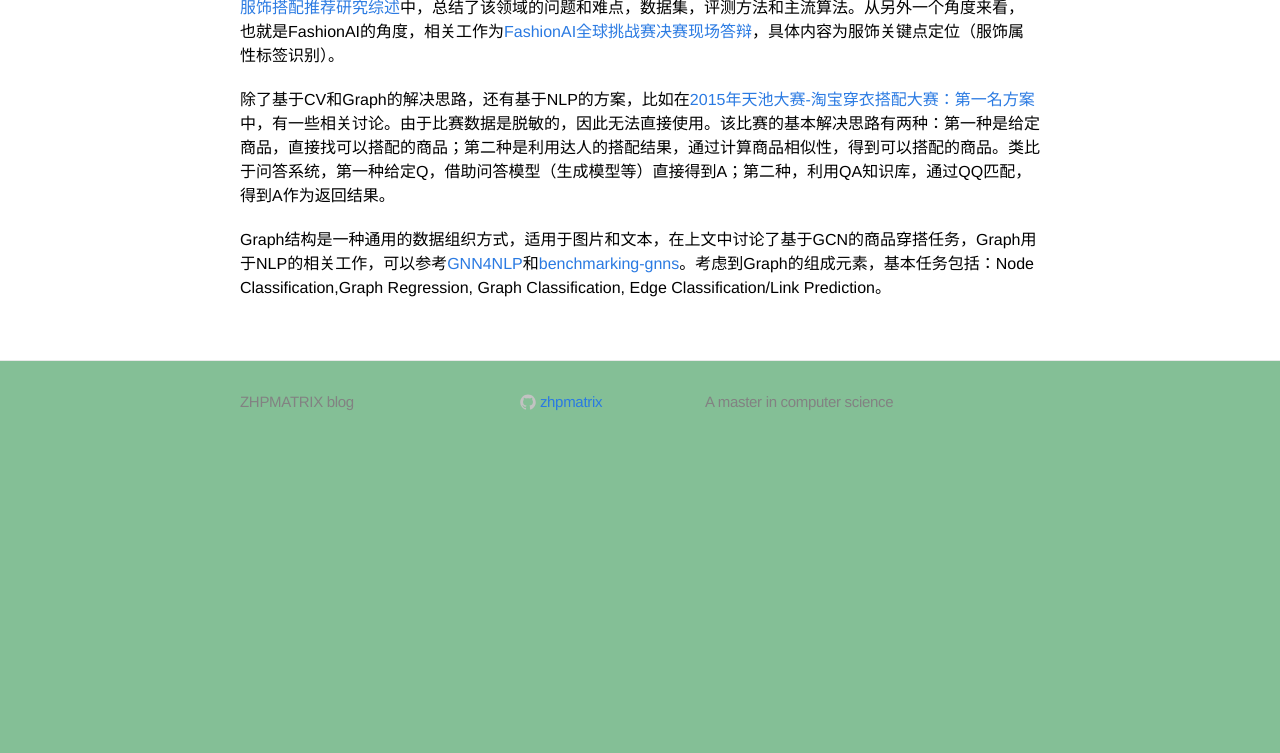
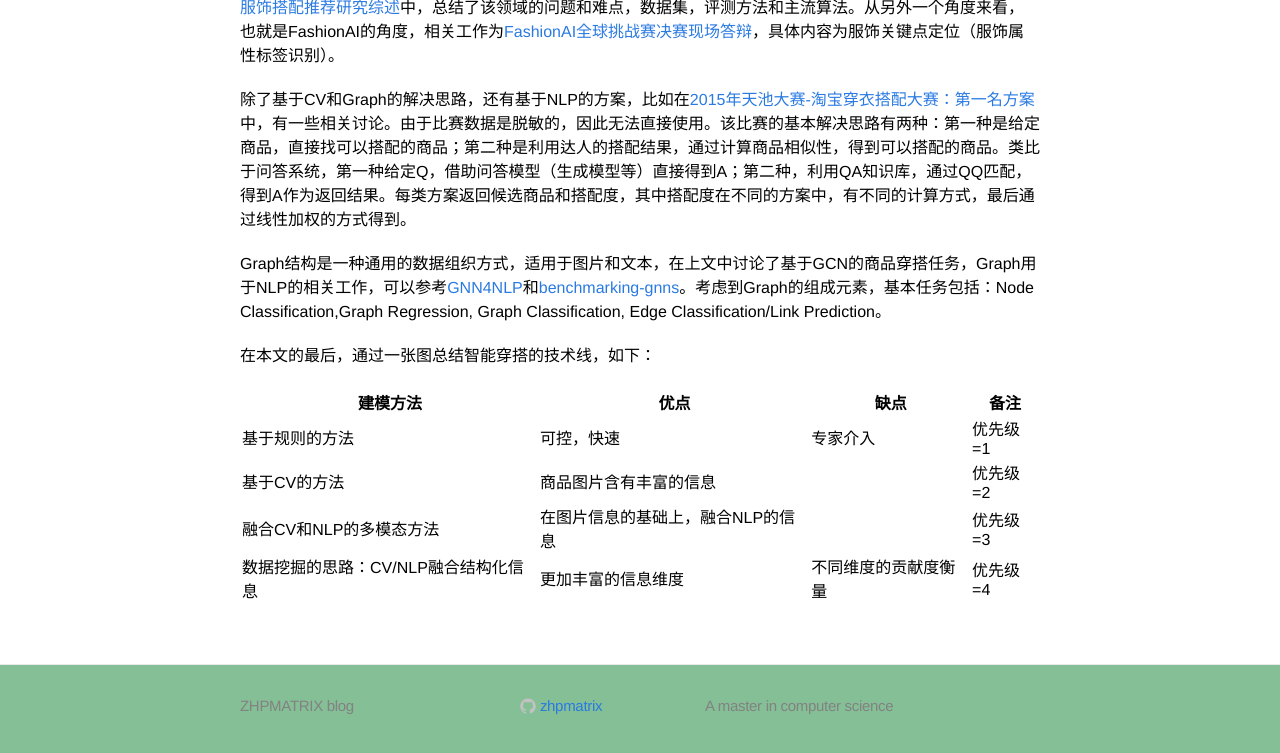
Before and after one commit to zhpmatrix/zhpmatrix.github.io, a Jekyll site: the page built from _posts/2020-11-01-smart-outfit.md, in a window 1280 px wide and 900 px high, scrolled down 3243 px, cut to the strip 145-898 px from the top of the window. Built offline with Jekyll 4.4.1, drawn with Linux system fonts in a browser that asks for light colours; comment, search, counter and statistics services are not loaded; before the commit the page ends 3847 px from its top, so only the background shows below that.

Commit message:
update blog

```diff
--- a/_posts/2020-11-01-smart-outfit.md
+++ b/_posts/2020-11-01-smart-outfit.md
@@ -54,7 +54,16 @@ mathjax: true
 
 [服饰搭配推荐研究综述](https://chenyue.top/2019/09/10/%E6%9C%8D%E9%A5%B0%E6%90%AD%E9%85%8D%E6%8E%A8%E8%8D%90%E7%A0%94%E7%A9%B6%E7%BB%BC%E8%BF%B0/)中，总结了该领域的问题和难点，数据集，评测方法和主流算法。从另外一个角度来看，也就是FashionAI的角度，相关工作为[FashionAI全球挑战赛决赛现场答辩](https://tianchi.aliyun.com/course/video?liveId=5437#postsId=5437)，具体内容为服饰关键点定位（服饰属性标签识别）。
 
-除了基于CV和Graph的解决思路，还有基于NLP的方案，比如在[2015年天池大赛-淘宝穿衣搭配大赛：第一名方案](https://wenku.baidu.com/view/a4244b2130126edb6f1aff00bed5b9f3f90f726e.html)中，有一些相关讨论。由于比赛数据是脱敏的，因此无法直接使用。该比赛的基本解决思路有两种：第一种是给定商品，直接找可以搭配的商品；第二种是利用达人的搭配结果，通过计算商品相似性，得到可以搭配的商品。类比于问答系统，第一种给定Q，借助问答模型（生成模型等）直接得到A；第二种，利用QA知识库，通过QQ匹配，得到A作为返回结果。
+除了基于CV和Graph的解决思路，还有基于NLP的方案，比如在[2015年天池大赛-淘宝穿衣搭配大赛：第一名方案](https://wenku.baidu.com/view/a4244b2130126edb6f1aff00bed5b9f3f90f726e.html)中，有一些相关讨论。由于比赛数据是脱敏的，因此无法直接使用。该比赛的基本解决思路有两种：第一种是给定商品，直接找可以搭配的商品；第二种是利用达人的搭配结果，通过计算商品相似性，得到可以搭配的商品。类比于问答系统，第一种给定Q，借助问答模型（生成模型等）直接得到A；第二种，利用QA知识库，通过QQ匹配，得到A作为返回结果。每类方案返回候选商品和搭配度，其中搭配度在不同的方案中，有不同的计算方式，最后通过线性加权的方式得到。
 
 
 Graph结构是一种通用的数据组织方式，适用于图片和文本，在上文中讨论了基于GCN的商品穿搭任务，Graph用于NLP的相关工作，可以参考[GNN4NLP](https://github.com/svjan5/GNNs-for-NLP)和[benchmarking-gnns](https://github.com/graphdeeplearning/benchmarking-gnns)。考虑到Graph的组成元素，基本任务包括：Node Classification,Graph Regression, Graph Classification, Edge Classification/Link Prediction。
+
+在本文的最后，通过一张图总结智能穿搭的技术线，如下：
+
+|建模方法|优点|缺点|备注|
+|------|------|------|------|
+|基于规则的方法|可控，快速|专家介入|优先级=1|
+|基于CV的方法|商品图片含有丰富的信息||优先级=2|
+|融合CV和NLP的多模态方法|在图片信息的基础上，融合NLP的信息||优先级=3|
+|数据挖掘的思路：CV/NLP融合结构化信息|更加丰富的信息维度|不同维度的贡献度衡量|优先级=4|
```
